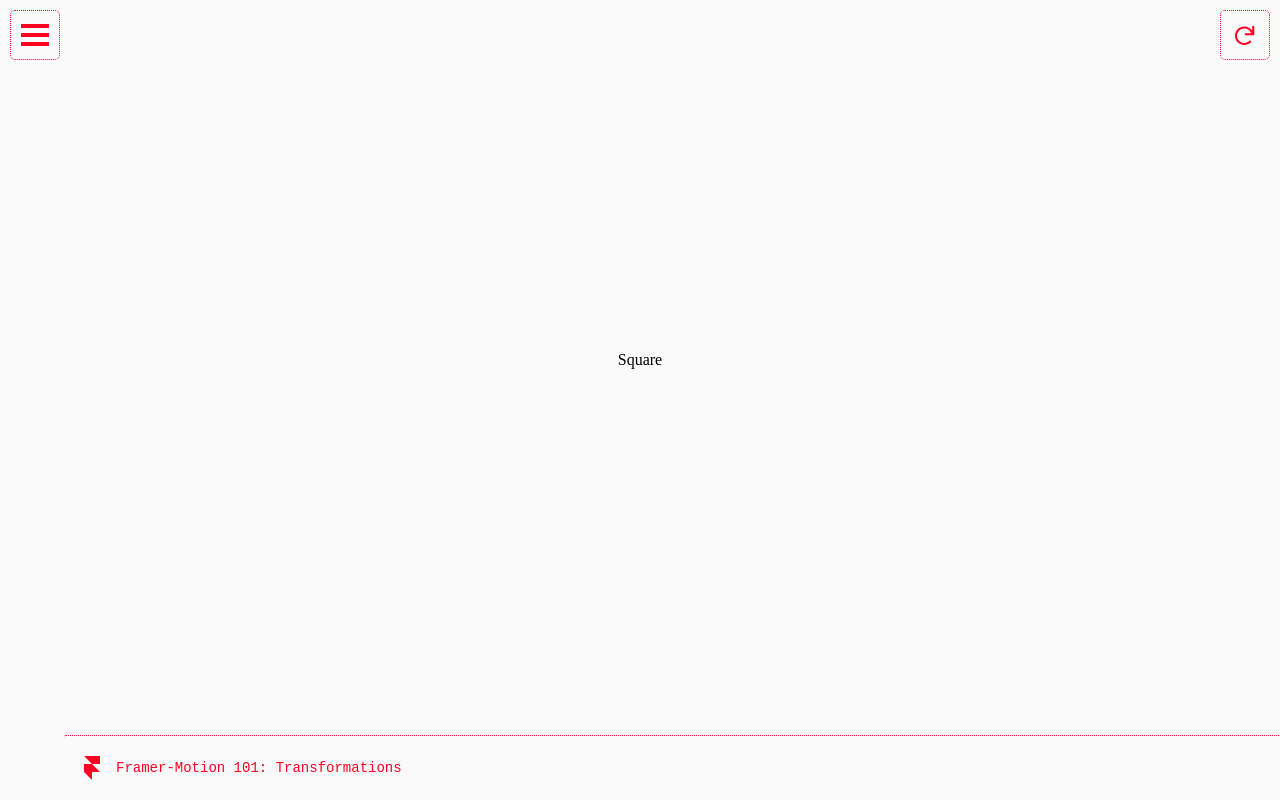
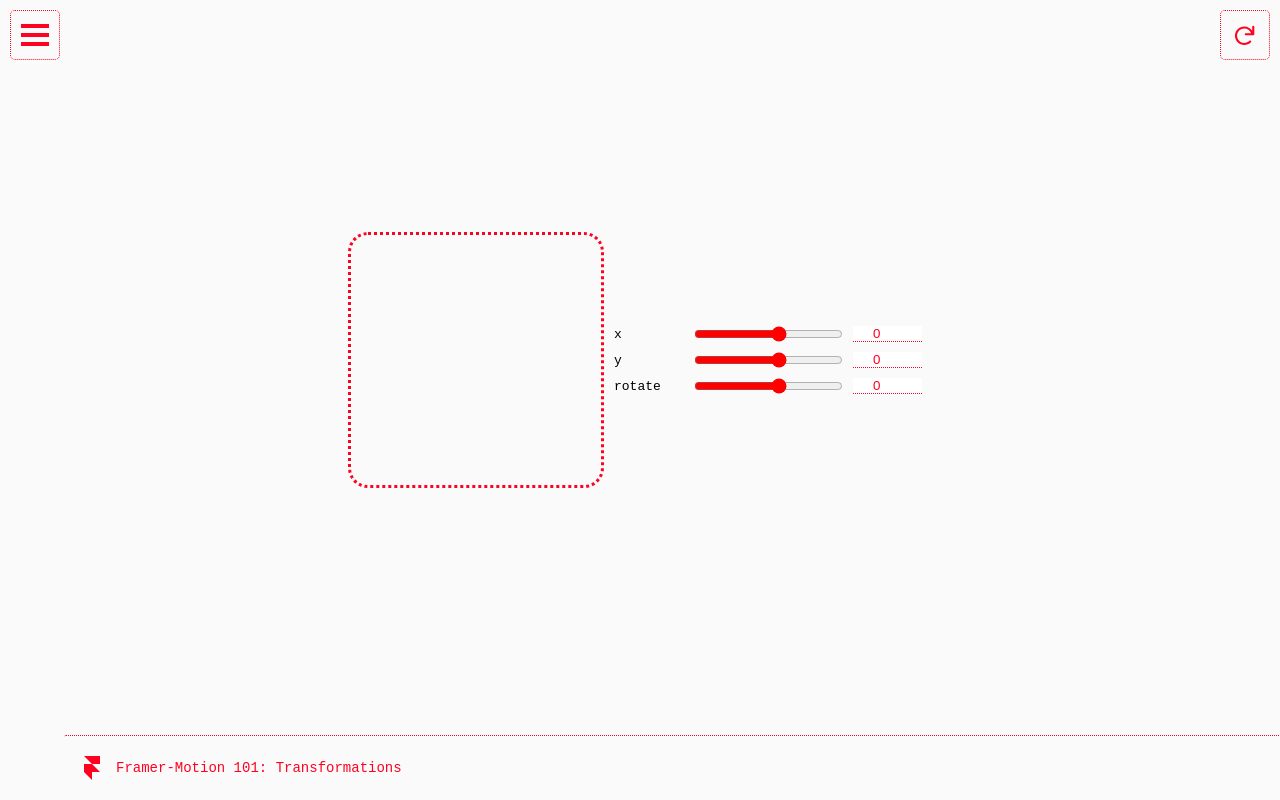
Before and after one commit to llevasseur/framer-motion, a React (Vite) app in the folder client/: page /square in a window 1280 px wide. Built offline with nearby package versions, Linux system fonts and the light colour scheme.

Commit message:
add - square transformation page

```diff
--- /dev/null
+++ b/client/src/components/Input/Input.jsx
@@ -0,0 +1,32 @@
+import "./Input.scss";
+
+const Input = ({ color, value, children, set, min = -200, max = 200 }) => {
+  const style = {
+    accentColor: color,
+  };
+
+  return (
+    <label className="label">
+      <code className="label__code">{children}</code>
+      <input
+        value={value}
+        type="range"
+        min={min}
+        max={max}
+        onChange={(e) => set(parseFloat(e.target.value))}
+        style={style}
+        className="label__input"
+      />
+      <input
+        type="number"
+        value={value}
+        min={min}
+        max={max}
+        onChange={(e) => set(parseFloat(e.target.value) || 0)}
+        className="label__input"
+      />
+    </label>
+  );
+};
+
+export default Input;
--- /dev/null
+++ b/client/src/components/Input/Input.scss
@@ -0,0 +1,40 @@
+@use "../../styles/variables" as *;
+@use "../../styles/mixins" as *;
+
+.label {
+  @include flex(center, center);
+  margin: 10px 10px;
+
+  &__code {
+    width: 50px;
+
+    @include tablet {
+      width: 80px;
+    }
+  }
+
+  &__input {
+    @include flex(center, center);
+    flex-direction: column;
+    padding-left: 15px;
+
+    @include tablet {
+      padding-left: 20px;
+    }
+
+    &[type="number"] {
+      margin-left: 10px;
+      border: 0;
+      border-bottom: 1px dotted $red;
+      color: $red;
+
+      &:focus {
+        outline: none;
+        border-bottom: 1px dotted $red;
+      }
+      &::-webkit-inner-spin-button {
+        -webkit-appearance: none;
+      }
+    }
+  }
+}
--- a/client/src/components/Square/Square.jsx
+++ b/client/src/components/Square/Square.jsx
@@ -1,7 +1,51 @@
 import "./Square.scss";
+import { useState } from "react";
+import { motion } from "framer-motion";
+
+import Input from "../../components/Input/Input";
+
+const fadeIn = {
+  initial: { opacity: 0 },
+  animate: { opacity: 1 },
+};
 
 const Square = () => {
-  return <div>Square</div>;
+  const [x, setX] = useState(0);
+  const [y, setY] = useState(0);
+  const [rotate, setRotate] = useState(0);
+  return (
+    <motion.div
+      className="square"
+      variants={fadeIn}
+      initial="initial"
+      animate="animate"
+    >
+      <div>
+        <motion.div
+          className="square__box"
+          animate={{ x, y, rotate }}
+          transition={{ type: "spring" }}
+        />
+      </div>
+      <div className="inputs">
+        <Input color={"red"} value={x} set={setX}>
+          x
+        </Input>
+        <Input color={"red"} value={y} set={setY}>
+          y
+        </Input>
+        <Input
+          color={"red"}
+          value={rotate}
+          set={setRotate}
+          min={-180}
+          max={180}
+        >
+          rotate
+        </Input>
+      </div>
+    </motion.div>
+  );
 };
 
 export default Square;
--- a/client/src/components/Square/Square.scss
+++ b/client/src/components/Square/Square.scss
@@ -1,2 +1,22 @@
 @use "../../styles/variables" as *;
 @use "../../styles/mixins" as *;
+
+.square {
+  @include flex(center, center);
+
+  &__box {
+    width: 20vw;
+    height: 20vw;
+
+    min-width: 150px;
+    min-height: 150px;
+
+    max-width: 250px;
+    max-height: 250px;
+
+    border: 3px dotted $red;
+    border-radius: 20px;
+
+    pointer-events: none; // Not clickable
+  }
+}
```
